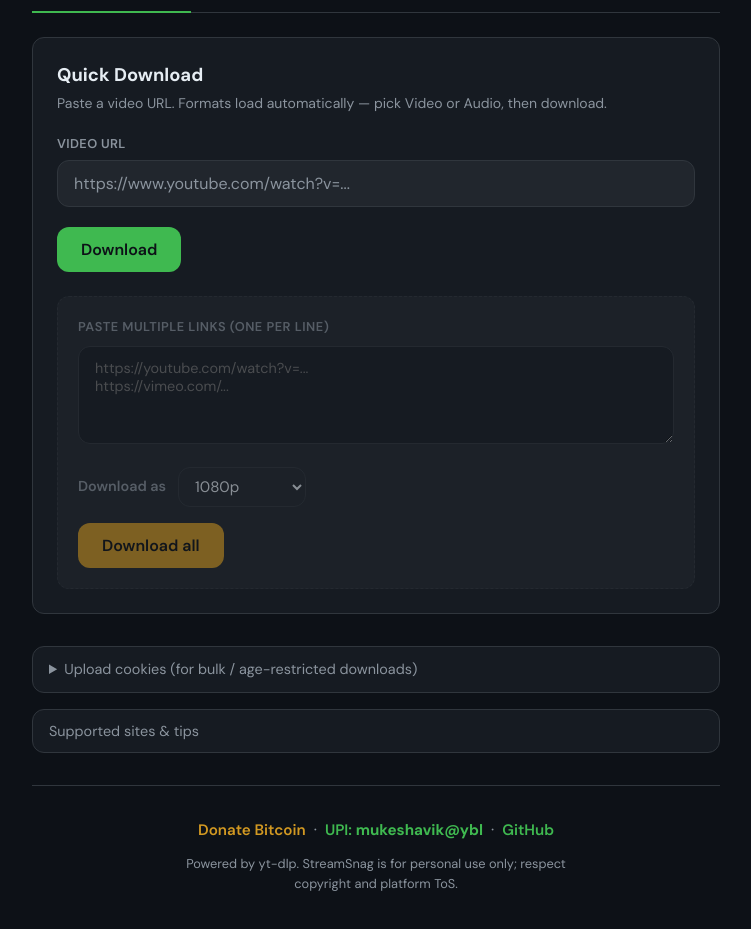
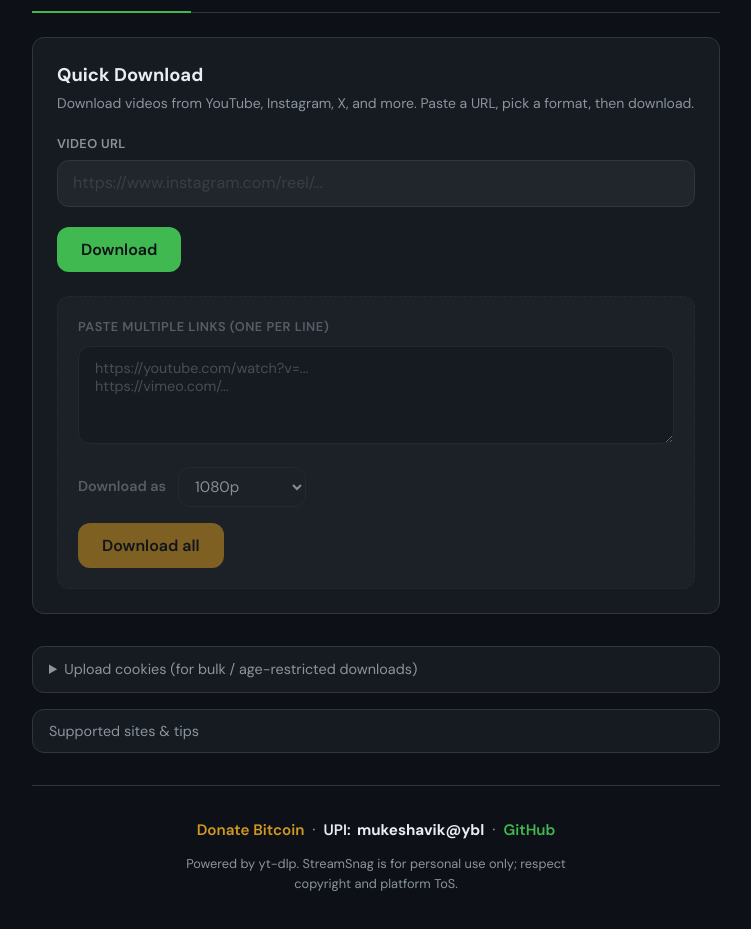
Before and after one commit to BI11Y67/StreamSnag, a React (Vite) app in the folder frontend/: page / in a window 1280 px wide. Shown: the part 201-1130 px from the top of the page, without its empty margins (264-1015 px from the left). Built offline with nearby package versions, Linux system fonts and the light colour scheme.

Commit message:
Fixed some issues

```diff
--- a/frontend/src/components/Footer.css
+++ b/frontend/src/components/Footer.css
@@ -23,12 +23,39 @@
   color: var(--text-muted);
 }
 
-.footer-upi {
+.footer-upi-btn {
+  background: none;
+  border: none;
+  padding: 0;
+  font: inherit;
+  color: inherit;
+  cursor: pointer;
   font-size: 0.95rem;
+  font-weight: 600;
+  display: inline-flex;
+  align-items: center;
+  gap: 0.4rem;
+  flex-wrap: wrap;
 }
 
-.footer-upi strong {
+.footer-upi-btn:hover {
+  text-decoration: underline;
+}
+
+.footer-upi-btn strong {
   font-weight: 700;
+}
+
+.footer-copied {
+  font-size: 0.8rem;
+  color: var(--accent);
+  font-weight: 500;
+  animation: footer-fade-in 0.2s ease;
+}
+
+@keyframes footer-fade-in {
+  from { opacity: 0; }
+  to { opacity: 1; }
 }
 
 .footer-credit {
--- a/frontend/src/components/Footer.jsx
+++ b/frontend/src/components/Footer.jsx
@@ -1,20 +1,35 @@
+import { useState } from 'react'
 import './Footer.css'
 
 const GITHUB_URL = 'https://github.com/bi11y67'
-const DONATE_URL = '#' // Add your Bitcoin donate link
+const BITCOIN_ADDRESS = 'bc1qdz50swgf4z9n4px3zu0lera9fcnkj5wx3l405g'
+const BITCOIN_LINK = `bitcoin:${BITCOIN_ADDRESS}`
 const UPI_ID = 'mukeshavik@ybl'
-const UPI_LINK = `upi://pay?pa=${encodeURIComponent(UPI_ID)}&pn=StreamSnag&cu=INR`
 
 export default function Footer() {
+  const [copied, setCopied] = useState(false)
+
+  function handleCopyUpi() {
+    navigator.clipboard.writeText(UPI_ID)
+    setCopied(true)
+    setTimeout(() => setCopied(false), 2500)
+  }
+
   return (
     <footer className="footer">
-      <a href={DONATE_URL} target="_blank" rel="noopener noreferrer" className="footer-link donate">
+      <a href={BITCOIN_LINK} className="footer-link donate" title="Donate via Bitcoin">
         Donate Bitcoin
       </a>
       <span className="footer-sep">·</span>
-      <a href={UPI_LINK} className="footer-link footer-upi" title="Pay via UPI (opens UPI app)">
+      <button
+        type="button"
+        onClick={handleCopyUpi}
+        className="footer-link footer-upi-btn"
+        title="Copy UPI ID — open PhonePe, GPay, or any UPI app to pay"
+      >
         UPI: <strong>{UPI_ID}</strong>
-      </a>
+        {copied && <span className="footer-copied">Copied! Open PhonePe, GPay, or any UPI app to pay.</span>}
+      </button>
       <span className="footer-sep">·</span>
       <a href={GITHUB_URL} target="_blank" rel="noopener noreferrer" className="footer-link github">
         GitHub
--- a/frontend/src/components/QuickDownload.css
+++ b/frontend/src/components/QuickDownload.css
@@ -72,8 +72,8 @@
   padding: 0.6rem 0.75rem;
 }
 
-.format-list {
-  margin-top: 0.5rem;
+.format-dropdown .format-list {
+  margin-top: 0.25rem;
   max-height: 16rem;
   overflow-y: auto;
   border: 1px solid var(--border);
@@ -140,6 +140,10 @@
   color: var(--accent);
 }
 
+.url-input-container {
+  position: relative;
+}
+
 .quick-download .url-input {
   width: 100%;
   padding: 0.75rem 1rem;
@@ -150,13 +154,57 @@
   font-size: 1rem;
 }
 
-.quick-download .url-input::placeholder {
-  color: var(--text-muted);
-}
-
 .quick-download .url-input:focus {
   outline: none;
   border-color: var(--accent);
+}
+
+.url-placeholder-cycle {
+  position: absolute;
+  left: 1rem;
+  top: 50%;
+  transform: translateY(-50%);
+  color: var(--text-muted);
+  font-size: 1rem;
+  pointer-events: none;
+  white-space: nowrap;
+  overflow: hidden;
+  text-overflow: ellipsis;
+  max-width: calc(100% - 2rem);
+  animation: url-placeholder-fade 0.6s ease;
+}
+
+@keyframes url-placeholder-fade {
+  from { opacity: 0; }
+  to { opacity: 1; }
+}
+
+.format-dropdown {
+  position: relative;
+}
+
+.format-trigger {
+  width: 100%;
+  display: flex;
+  align-items: center;
+  justify-content: space-between;
+  padding: 0.6rem 0.75rem;
+  background: var(--bg-input);
+  border: 1px solid var(--border);
+  border-radius: var(--radius);
+  color: var(--text);
+  font-size: 0.95rem;
+  cursor: pointer;
+  transition: border-color 0.2s;
+}
+
+.format-trigger:hover:not(:disabled) {
+  border-color: var(--accent);
+}
+
+.format-chevron {
+  font-size: 0.7rem;
+  color: var(--text-muted);
 }
 
 .quality-row {
--- a/frontend/src/components/QuickDownload.jsx
+++ b/frontend/src/components/QuickDownload.jsx
@@ -12,10 +12,17 @@ const PRESETS = [
   { value: 'm4a', label: 'M4A' },
 ]
 
+const URL_EXAMPLES = [
+  'https://www.youtube.com/watch?v=...',
+  'https://x.com/username/status/...',
+  'https://www.instagram.com/reel/...',
+]
+
 export default function QuickDownload({ sessionId, onJobCreated, onJobsCreated }) {
   const [url, setUrl] = useState('')
   const [formats, setFormats] = useState([])
   const [formatId, setFormatId] = useState('best')
+  const [formatListOpen, setFormatListOpen] = useState(false)
   const [usePreset, setUsePreset] = useState(true)
   const [preset, setPreset] = useState('1080p')
   const [fetchLoading, setFetchLoading] = useState(false)
@@ -113,22 +120,44 @@ export default function QuickDownload({ sessionId, onJobCreated, onJobsCreated }
   const showFormatList = hasUrlFormats && !usePreset
   const downloadLabel = fetchLoading ? 'Loading formats…' : loading ? 'Starting…' : 'Download'
   const [multiActive, setMultiActive] = useState(false)
+  const [urlPlaceholderIndex, setUrlPlaceholderIndex] = useState(0)
+
+  useEffect(() => {
+    const t = setInterval(() => {
+      setUrlPlaceholderIndex((i) => (i + 1) % URL_EXAMPLES.length)
+    }, 2800)
+    return () => clearInterval(t)
+  }, [])
+
+  const selectedFormatLabel = formats.find((f) => f.format_id === formatId)?.label || formatId
+
+  function handleFormatSelect(id) {
+    setFormatId(id)
+    setFormatListOpen(false)
+  }
 
   return (
     <section className="quick-download card">
       <h2>Quick Download</h2>
-      <p className="hint">Paste a video URL. Formats load automatically — pick Video or Audio, then download.</p>
+      <p className="hint">Download videos from YouTube, Instagram, X, and more. Paste a URL, pick a format, then download.</p>
       <form onSubmit={handleSubmit} className="download-form">
-        <div className="field-group">
+        <div className="field-group url-field-wrap">
           <label className="field-label">Video URL</label>
+          <div className="url-input-container">
             <input
               type="url"
-            placeholder="https://www.youtube.com/watch?v=..."
+              placeholder=" "
               value={url}
               onChange={(e) => setUrl(e.target.value)}
               className="url-input"
               disabled={loading}
             />
+            {!url && (
+              <span key={urlPlaceholderIndex} className="url-placeholder-cycle">
+                {URL_EXAMPLES[urlPlaceholderIndex]}
+              </span>
+            )}
+          </div>
         </div>
         {url.trim() && (
           <div className="field-group format-group">
@@ -140,7 +169,10 @@ export default function QuickDownload({ sessionId, onJobCreated, onJobsCreated }
               <button
                 type="button"
                 className={`format-tab ${usePreset ? 'active' : ''}`}
-                onClick={() => setUsePreset(true)}
+                onClick={() => {
+                  setUsePreset(true)
+                  setFormatListOpen(false)
+                }}
                 disabled={loading}
               >
                 Preset
@@ -148,7 +180,10 @@ export default function QuickDownload({ sessionId, onJobCreated, onJobsCreated }
               <button
                 type="button"
                 className={`format-tab ${!usePreset ? 'active' : ''}`}
-                onClick={() => setUsePreset(false)}
+                onClick={() => {
+                  setUsePreset(false)
+                  setFormatListOpen(true)
+                }}
                 disabled={loading || !hasUrlFormats}
               >
                 From URL
@@ -166,15 +201,30 @@ export default function QuickDownload({ sessionId, onJobCreated, onJobsCreated }
                 ))}
               </select>
             ) : (
-              <div className="format-list" aria-label="Available formats">
+              <div className="format-dropdown">
+                <button
+                  type="button"
+                  className="format-trigger"
+                  onClick={() => setFormatListOpen((o) => !o)}
+                  disabled={loading}
+                  aria-expanded={formatListOpen}
+                  aria-haspopup="listbox"
+                >
+                  {selectedFormatLabel}
+                  <span className="format-chevron">{formatListOpen ? '▲' : '▼'}</span>
+                </button>
+                {formatListOpen && (
+                  <div className="format-list" aria-label="Available formats" role="listbox">
                     <div className="format-list-section">
                       <span className="format-list-heading">Recommended</span>
                       {recommended.map((f) => (
                         <button
                           key={f.format_id}
                           type="button"
+                          role="option"
+                          aria-selected={formatId === f.format_id}
                           className={`format-option ${formatId === f.format_id ? 'active' : ''}`}
-                      onClick={() => setFormatId(f.format_id)}
+                          onClick={() => handleFormatSelect(f.format_id)}
                           disabled={loading}
                         >
                           {f.label}
@@ -188,8 +238,10 @@ export default function QuickDownload({ sessionId, onJobCreated, onJobsCreated }
                           <button
                             key={f.format_id}
                             type="button"
+                            role="option"
+                            aria-selected={formatId === f.format_id}
                             className={`format-option ${formatId === f.format_id ? 'active' : ''}`}
-                        onClick={() => setFormatId(f.format_id)}
+                            onClick={() => handleFormatSelect(f.format_id)}
                             disabled={loading}
                           >
                             {f.label}
@@ -206,8 +258,10 @@ export default function QuickDownload({ sessionId, onJobCreated, onJobsCreated }
                           <button
                             key={f.format_id}
                             type="button"
+                            role="option"
+                            aria-selected={formatId === f.format_id}
                             className={`format-option ${formatId === f.format_id ? 'active' : ''}`}
-                        onClick={() => setFormatId(f.format_id)}
+                            onClick={() => handleFormatSelect(f.format_id)}
                             disabled={loading}
                           >
                             {f.label}
@@ -217,6 +271,8 @@ export default function QuickDownload({ sessionId, onJobCreated, onJobsCreated }
                         <span className="format-list-empty">Upload cookies for more audio formats</span>
                       )}
                     </div>
+                  </div>
+                )}
               </div>
             )}
           </div>
```
Also changed, not shown: 2 other files (tests, documents, lock files or other folders). Lines whose indentation alone changed are shown as unchanged.
